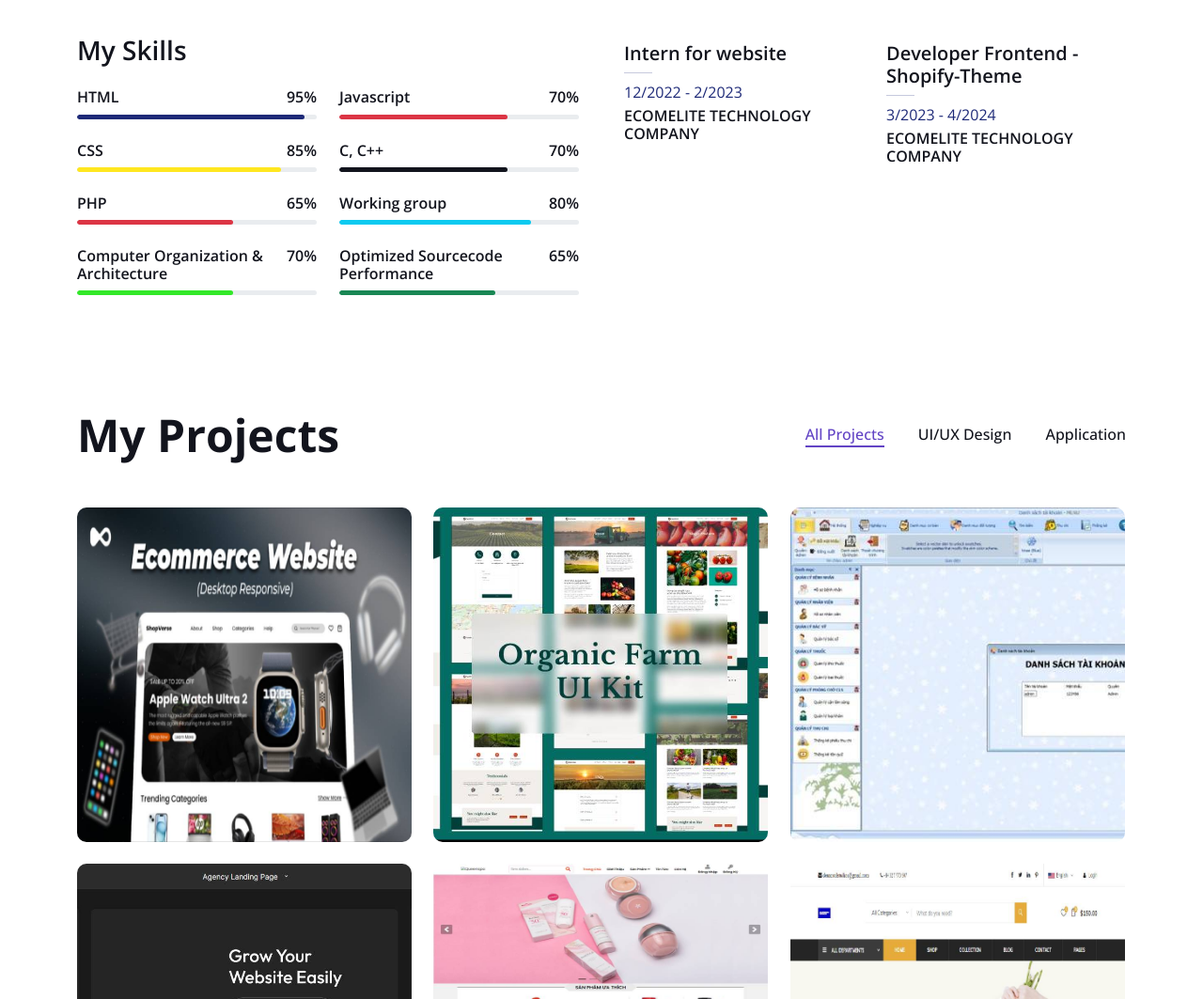
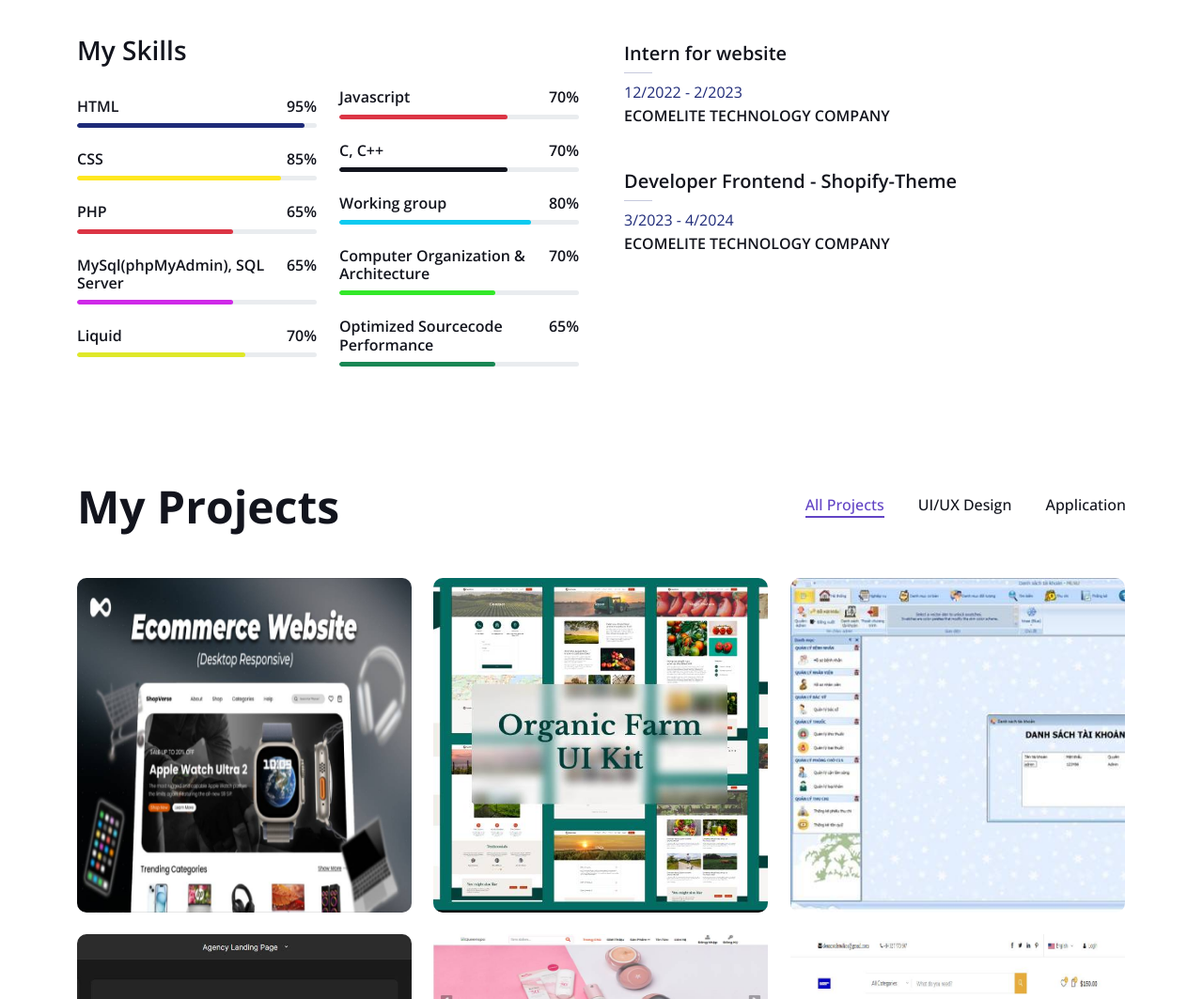
Before and after one commit to giang-star/Portfolio, a plain HTML site: page index.html in a window 1280 px wide. Shown: the part 1417-2480 px from the top of the page at 94% size. Drawn offline with nearby package versions, Linux system fonts and the light colour scheme; some packages are replaced by stand-ins of ours; a script that the page names is missing.

Commit message:
Update index.html

```diff
--- a/index.html
+++ b/index.html
@@ -209,11 +209,20 @@
                             </div>
                             <div class="skill mb-4">
                                 <div class="d-flex justify-content-between">
-                                    <h6 class="font-weight-bold">Computer Organization & Architecture</h6>
+                                    <h6 class="font-weight-bold">MySql(phpMyAdmin), SQL Server</h6>
+                                    <h6 class="font-weight-bold">65%</h6>
+                                </div>
+                                <div class="progress">
+                                    <div class="progress-bar" style="background-color:#cf29e8" role="progressbar" aria-valuenow="65" aria-valuemin="0" aria-valuemax="100"></div>
+                                </div>
+                            </div>
+                            <div class="skill mb-4">
+                                <div class="d-flex justify-content-between">
+                                    <h6 class="font-weight-bold">Liquid</h6>
                                     <h6 class="font-weight-bold">70%</h6>
                                 </div>
                                 <div class="progress">
-                                    <div class="progress-bar" style="background-color:#33e829" role="progressbar" aria-valuenow="65" aria-valuemin="0" aria-valuemax="100"></div>
+                                    <div class="progress-bar" style="background-color:#dfe829" role="progressbar" aria-valuenow="70" aria-valuemin="0" aria-valuemax="100"></div>
                                 </div>
                             </div>
                         </div>
@@ -247,6 +256,15 @@
                             </div>
                             <div class="skill mb-4">
                                 <div class="d-flex justify-content-between">
+                                    <h6 class="font-weight-bold">Computer Organization & Architecture</h6>
+                                    <h6 class="font-weight-bold">70%</h6>
+                                </div>
+                                <div class="progress">
+                                    <div class="progress-bar" style="background-color:#33e829" role="progressbar" aria-valuenow="65" aria-valuemin="0" aria-valuemax="100"></div>
+                                </div>
+                            </div>
+                            <div class="skill mb-4">
+                                <div class="d-flex justify-content-between">
                                     <h6 class="font-weight-bold">Optimized Sourcecode Performance</h6>
                                     <h6 class="font-weight-bold">65%</h6>
                                 </div>
@@ -254,7 +272,6 @@
                                     <div class="progress-bar bg-success" role="progressbar" aria-valuenow="65" aria-valuemin="0" aria-valuemax="100"></div>
                                 </div>
                             </div>
-
                         </div>
                     </div>
                 </div>
@@ -270,14 +287,14 @@
                     <div class="tab-content">
                         <div id="tab-1" class="tab-pane fade show p-0 active">
                             <div class="row gy-5 gx-4">
-                                <div class="col-sm-6">
+                                <div class="col-sm-12">
                                     <h5>Intern for website</h5>
                                     <hr class="text-primary my-2">
                                     <p class="text-primary mb-1">12/2022 - 2/2023
                                     </p>
                                     <h6 class="mb-0">ECOMELITE TECHNOLOGY COMPANY </h6>
                                 </div>
-                                <div class="col-sm-6">
+                                <div class="col-sm-12">
                                     <h5>Developer Frontend - Shopify-Theme</h5>
                                     <hr class="text-primary my-2">
                                     <p class="text-primary mb-1">3/2023 - 4/2024
@@ -668,6 +685,7 @@
             </div>
         </div>
     </div>
+
     <!-- Copyright End -->
 
 
```
